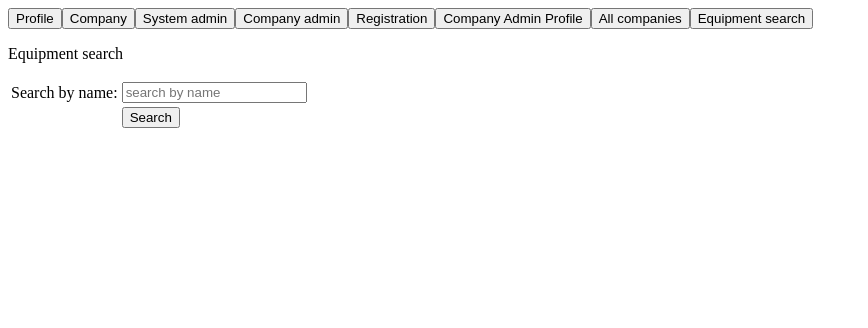
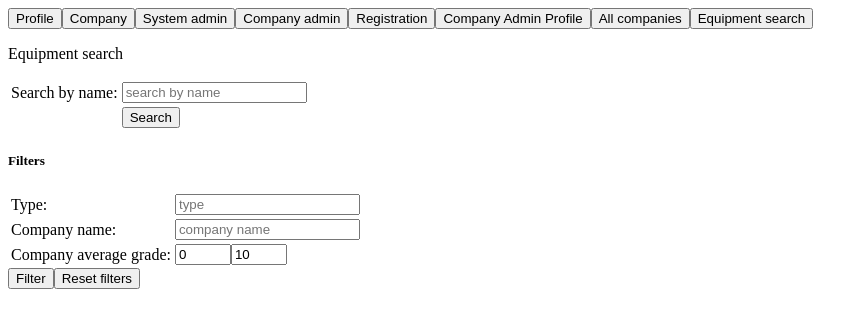
Before and after one commit to ISA-Tim6/Medical-Equipment-front-end, an Angular app: page /equipment-search in a window 1280 px wide. Shown: the top 328 px of the page, without its empty margins (0-868 px from the left). Built offline with nearby package versions, Linux system fonts and the light colour scheme.

Commit message:
feat: filtering equipment

```diff
--- a/src/app/feature-modules/system-admin/equipment-search/equipment-search.component.html
+++ b/src/app/feature-modules/system-admin/equipment-search/equipment-search.component.html
@@ -20,7 +20,7 @@
 
     <div *ngIf="equipment.length > 0">
         <h4>Equipment</h4>
-        <table>
+        <table border="1">
             <tr>
                 <th>Name</th>
                 <th>Type</th>
@@ -32,7 +32,7 @@
                 <td>{{e.description}}</td>
                 <td>
                     <p>Companies that have {{e.name}}</p>
-                    <table>
+                    <table border="1">
                         <tr>
                             <th>Name</th>
                         </tr>
@@ -44,4 +44,35 @@
             </tr>
         </table>
     </div>
+
+    <div>
+        <h5>Filters</h5>
+        <table>
+            <tr>
+                <td>Type: </td>
+                <td>
+                    <input type="text" [(ngModel)]="filterType" placeholder="type">
+                </td>
+            </tr>
+            <tr>
+                <td>Company name: </td>
+                <td>
+                    <input type="text" [(ngModel)]="filterCompanyName" placeholder="company name">
+                </td>
+            </tr>
+            <tr>
+                <td>Company average grade: </td>
+                <td>
+                    <span>
+                        <input type="number" [(ngModel)]="filterCompanyGradeFrom" min="0" max="10" placeholder="from">
+                        <input type="number" [(ngModel)]="filterCompanyGradeTo" min="0" max="10" placeholder="to">
+                    </span>
+                </td>
+            </tr>
+        </table>
+        <div>
+            <button (click)="onFilter()">Filter</button>
+            <button (click)="onReset()">Reset filters</button>
+        </div>
+    </div>
 </div>
--- a/src/app/feature-modules/system-admin/equipment-search/equipment-search.component.ts
+++ b/src/app/feature-modules/system-admin/equipment-search/equipment-search.component.ts
@@ -10,6 +10,10 @@ import { SystemAdminService } from '../system-admin.service';
 export class EquipmentSearchComponent {
   name: string;
   equipment: Equipment[]=[];
+  filterType: string;
+  filterCompanyName: string;
+  filterCompanyGradeFrom: number = 0;
+  filterCompanyGradeTo: number = 10;
 
   constructor(private service: SystemAdminService){}
 
@@ -19,4 +23,46 @@ export class EquipmentSearchComponent {
     });
   }
 
+  onFilter(): void{
+    if(!this.filterType && !this.filterCompanyName && this.filterCompanyGradeFrom == 0 && this.filterCompanyGradeTo == 10)
+    {
+      this.service.searchEquipment(this.name).subscribe(result => {
+        this.equipment = result;
+      });
+    }else
+    if(this.filterType)
+    {
+      this.equipment = this.equipment.filter(n => n.type.includes(this.filterType));
+    }
+
+    if(this.filterCompanyName)
+    {
+      let list: Equipment[] = [];
+      this.equipment.forEach(e => {
+        if( e.companies)
+          e.companies.forEach(c => {
+            if(c.name.includes(this.filterCompanyName) && list.filter(n => n.equipment_id == e.equipment_id).length == 0)
+            list.push(e);
+          });
+      });
+      this.equipment = list;
+    }
+
+
+      let list: Equipment[] = [];
+      this.equipment.forEach(e => {
+        if( e.companies)
+          e.companies.forEach(c => {
+            if(c.averageGrade >= this.filterCompanyGradeFrom && c.averageGrade <= this.filterCompanyGradeTo  && list.filter(n => n.equipment_id == e.equipment_id).length == 0)
+            list.push(e);
+          });
+      });
+    this.equipment = list;
+  }
+
+  onReset(): void{
+    this.service.searchEquipment(this.name).subscribe(result => {
+      this.equipment = result;
+    });
+  }
 }
```
